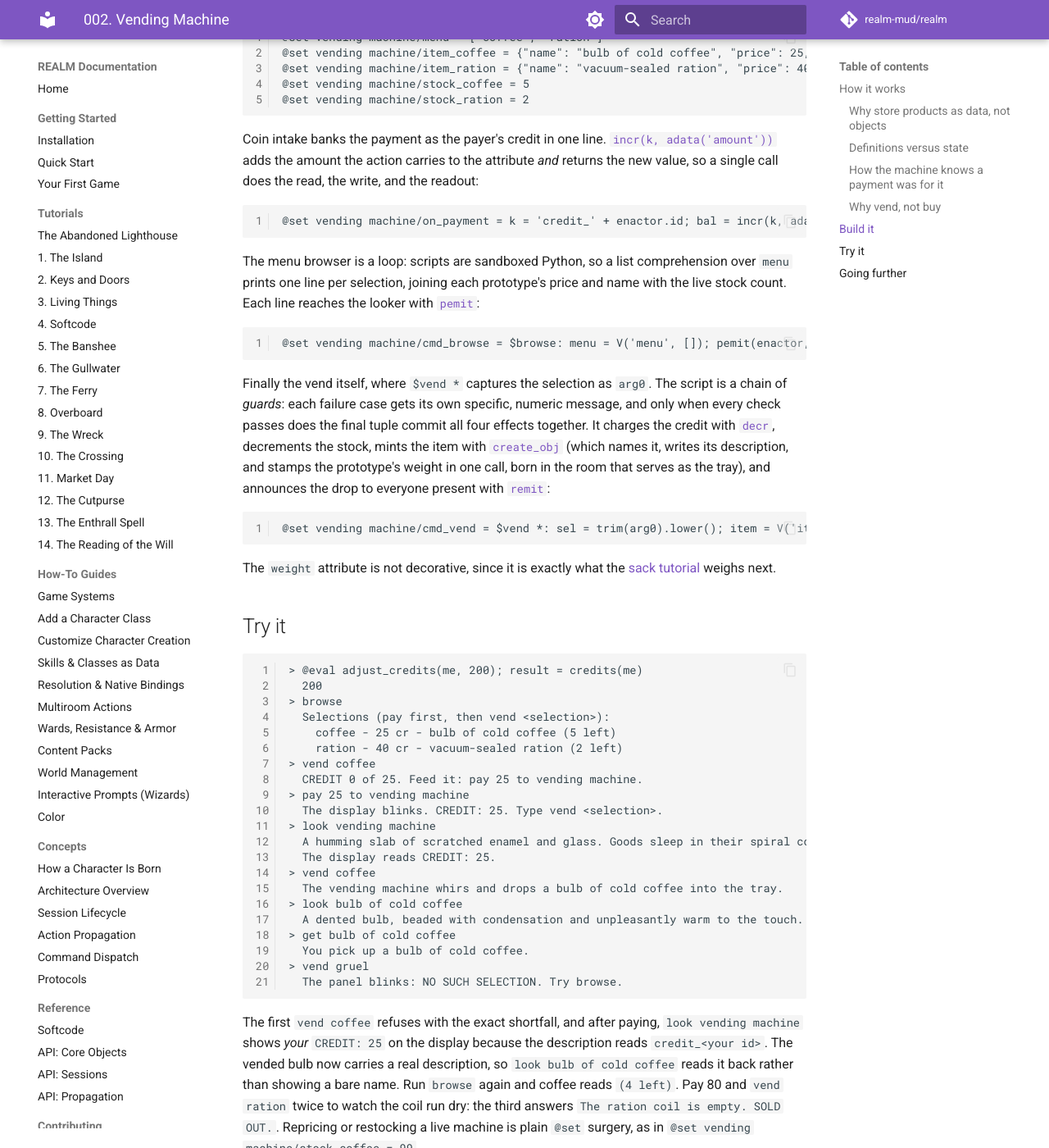
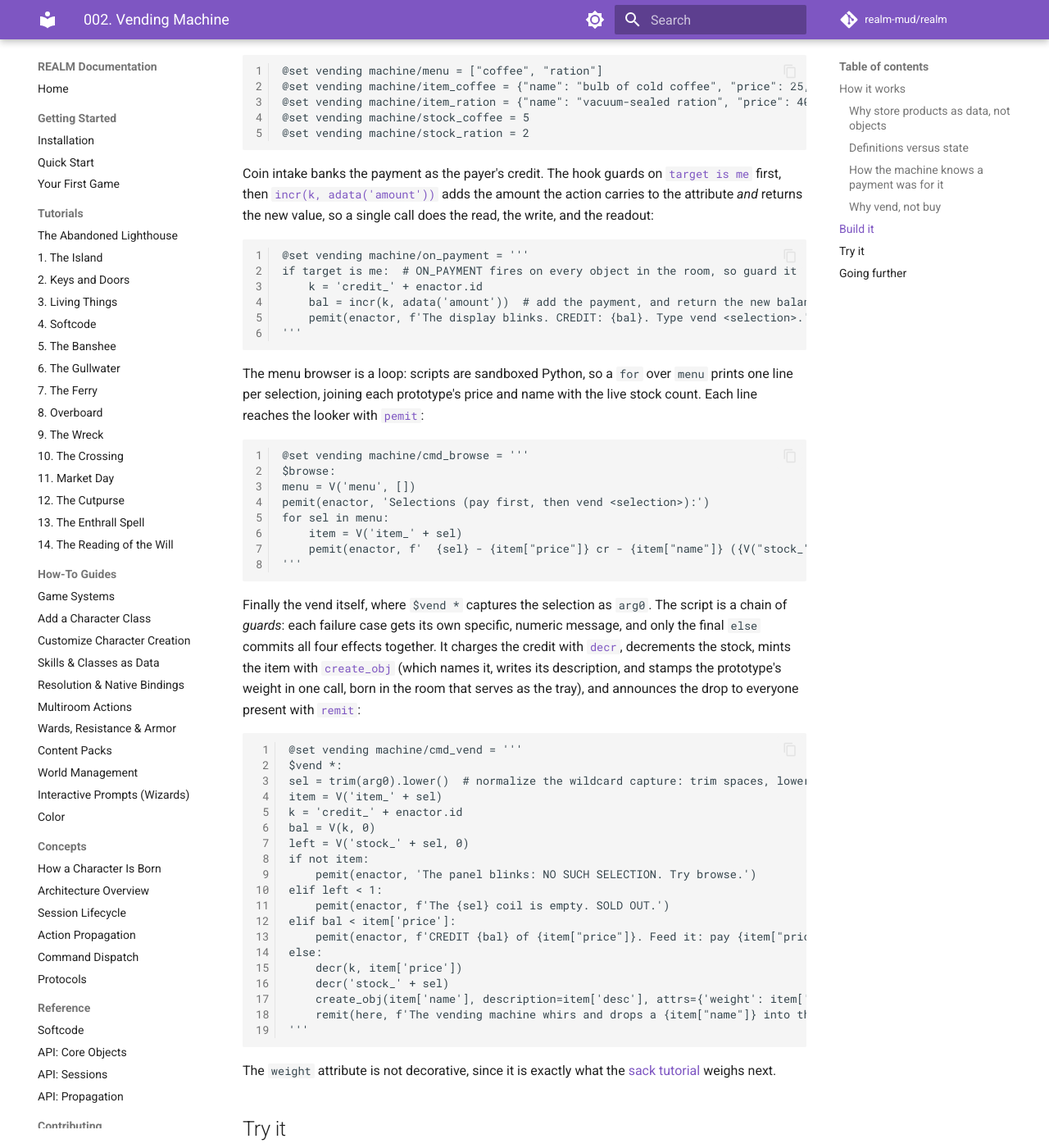
Before and after one commit to count-infinity/realm, an MkDocs documentation site: the page built from docs/showcase/002_vending_machine.md, in a window 1280 px wide and 1400 px high, scrolled down 1872 px. Shown: the whole window at 82% size. Built offline with MkDocs 1.6.1 and Material for MkDocs 9.7.7, drawn with Linux system fonts in a browser that asks for light colours; comment, search, counter and statistics services are not loaded; some of the changed text lies outside the part shown.

Commit message:
002 Move to multiline

````diff
--- a/docs/showcase/002_vending_machine.md
+++ b/docs/showcase/002_vending_machine.md
@@ -68,6 +68,10 @@ behavior and the real `buy`; this build is for furniture that sells things.
 
 ## Build it
 
+The three scripts here are `'''` multi-line blocks (see
+[multi-line input](../guides/world-management.md#multi-line-input-heredocs));
+the menu is plain data.
+
 The cabinet carries a per-viewer credit readout in its description, where
 `viewer` is whoever is looking, so each player sees their own balance:
 
@@ -89,36 +93,66 @@ wear (`@set` parses JSON, so the lists and dicts store as real lists and dicts):
 @set vending machine/stock_ration = 2
 ```
 
-Coin intake banks the payment as the payer's credit in one line.
+Coin intake banks the payment as the payer's credit. The hook guards on
+[`target is me`](../reference/softcode.md#guard-on-target) first, then
 [`incr(k, adata('amount'))`](../reference/softcode.md#fn-incr) adds the amount
 the action carries to the attribute *and* returns the new value, so a single
 call does the read, the write, and the readout:
 
 ```text
-@set vending machine/on_payment = k = 'credit_' + enactor.id; bal = incr(k, adata('amount')) if target is me else None; pemit(enactor, f'The display blinks. CREDIT: {bal}. Type vend <selection>.') if bal else None
+@set vending machine/on_payment = '''
+if target is me:  # ON_PAYMENT fires on every object in the room, so guard it
+    k = 'credit_' + enactor.id
+    bal = incr(k, adata('amount'))  # add the payment, and return the new balance
+    pemit(enactor, f'The display blinks. CREDIT: {bal}. Type vend <selection>.')
+'''
 ```
 
-The menu browser is a loop: scripts are sandboxed Python, so a list
-comprehension over `menu` prints one line per selection, joining each
-prototype's price and name with the live stock count. Each line reaches the
-looker with [`pemit`](../reference/softcode.md#fn-pemit):
+The menu browser is a loop: scripts are sandboxed Python, so a `for` over
+`menu` prints one line per selection, joining each prototype's price and name
+with the live stock count. Each line reaches the looker with
+[`pemit`](../reference/softcode.md#fn-pemit):
 
 ```text
-@set vending machine/cmd_browse = $browse: menu = V('menu', []); pemit(enactor, 'Selections (pay first, then vend <selection>):'); [pemit(enactor, f'  {sel} - {V("item_" + sel)["price"]} cr - {V("item_" + sel)["name"]} ({V("stock_" + sel, 0)} left)') for sel in menu]
+@set vending machine/cmd_browse = '''
+$browse:
+menu = V('menu', [])
+pemit(enactor, 'Selections (pay first, then vend <selection>):')
+for sel in menu:
+    item = V('item_' + sel)
+    pemit(enactor, f'  {sel} - {item["price"]} cr - {item["name"]} ({V("stock_" + sel, 0)} left)')
+'''
 ```
 
 Finally the vend itself, where `$vend *` captures the selection as `arg0`. The
 script is a chain of *guards*: each failure case gets its own specific, numeric
-message, and only when every check passes does the final tuple commit all four
-effects together. It charges the credit with
-[`decr`](../reference/softcode.md#fn-decr), decrements the stock, mints the item
-with [`create_obj`](../reference/softcode.md#fn-create_obj) (which names it,
-writes its description, and stamps the prototype's weight in one call, born in
-the room that serves as the tray), and announces the drop to everyone present
-with [`remit`](../reference/softcode.md#fn-remit):
+message, and only the final `else` commits all four effects together. It charges
+the credit with [`decr`](../reference/softcode.md#fn-decr), decrements the stock,
+mints the item with [`create_obj`](../reference/softcode.md#fn-create_obj) (which
+names it, writes its description, and stamps the prototype's weight in one call,
+born in the room that serves as the tray), and announces the drop to everyone
+present with [`remit`](../reference/softcode.md#fn-remit):
 
 ```text
-@set vending machine/cmd_vend = $vend *: sel = trim(arg0).lower(); item = V('item_' + sel); k = 'credit_' + enactor.id; bal = V(k, 0); left = V('stock_' + sel, 0); price = item['price'] if item else 0; ok = bool(item) and left > 0 and bal >= price; pemit(enactor, 'The panel blinks: NO SUCH SELECTION. Try browse.') if not item else None; pemit(enactor, f'The {sel} coil is empty. SOLD OUT.') if item and left < 1 else None; pemit(enactor, f'CREDIT {bal} of {price}. Feed it: pay {price - bal} to vending machine.') if item and left > 0 and bal < price else None; (decr(k, price), decr('stock_' + sel), create_obj(item['name'], description=item['desc'], attrs={'weight': item['weight']}), remit(here, f'The vending machine whirs and drops a {item["name"]} into the tray.')) if ok else None
+@set vending machine/cmd_vend = '''
+$vend *:
+sel = trim(arg0).lower()  # normalize the wildcard capture: trim spaces, lowercase
+item = V('item_' + sel)
+k = 'credit_' + enactor.id
+bal = V(k, 0)
+left = V('stock_' + sel, 0)
+if not item:
+    pemit(enactor, 'The panel blinks: NO SUCH SELECTION. Try browse.')
+elif left < 1:
+    pemit(enactor, f'The {sel} coil is empty. SOLD OUT.')
+elif bal < item['price']:
+    pemit(enactor, f'CREDIT {bal} of {item["price"]}. Feed it: pay {item["price"] - bal} to vending machine.')
+else:
+    decr(k, item['price'])
+    decr('stock_' + sel)
+    create_obj(item['name'], description=item['desc'], attrs={'weight': item['weight']})  # mint into the room, the tray
+    remit(here, f'The vending machine whirs and drops a {item["name"]} into the tray.')
+'''
 ```
 
 The `weight` attribute is not decorative, since it is exactly what the
````
Also changed, not shown: docs/showcase/CONVENTIONS.md (+42 -7 lines).
